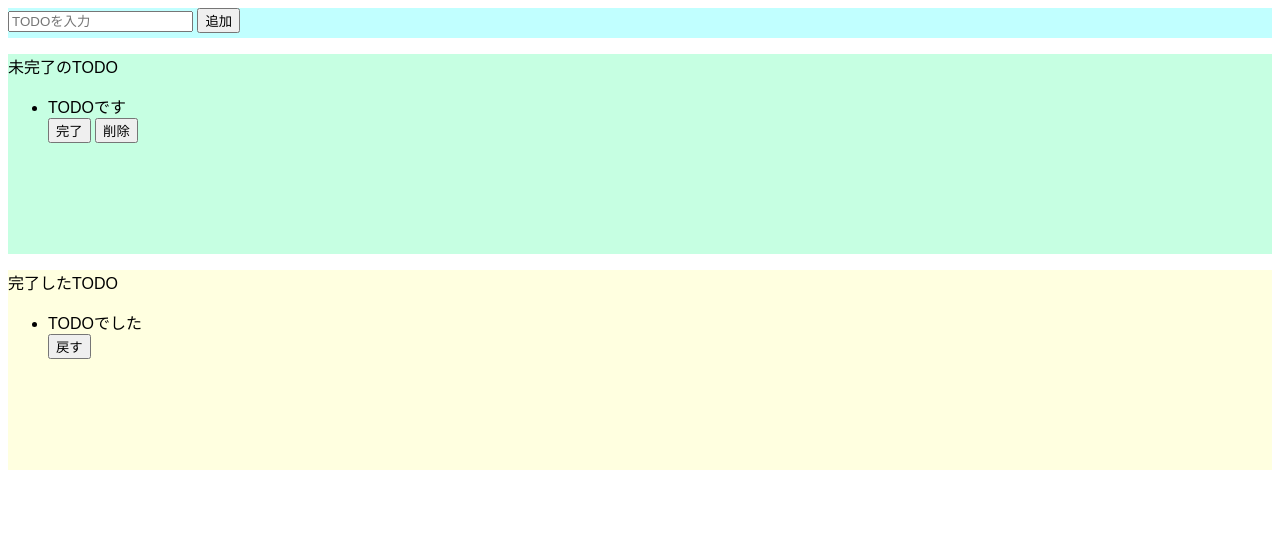
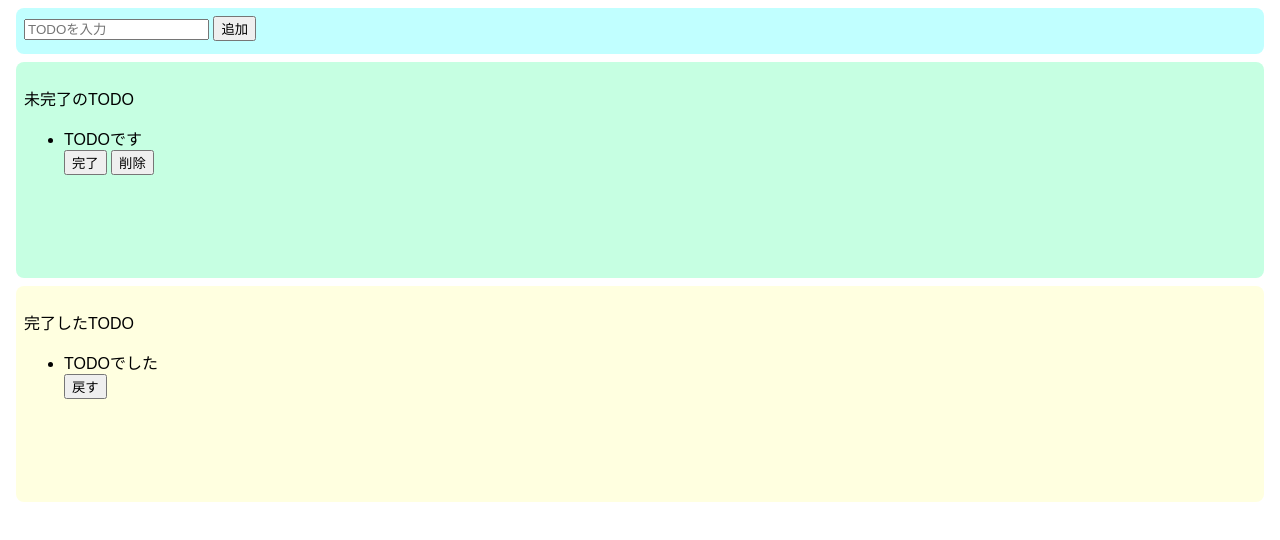
Before and after one commit to Plumnet/TODOfromplaneJavaScript, a website built with Parcel: page src/index.html in a window 1280 px wide. Built offline with nearby package versions, Linux system fonts and the light colour scheme.

Commit message:
内側の位置調整、外側の位置調整、エリアの角を丸に変更

```diff
--- a/src/styles.css
+++ b/src/styles.css
@@ -5,14 +5,23 @@ body {
 .input-area {
   background-color: #c1ffff;
   height: 30px;
+  padding: 8px;
+  margin: 8px;
+  border-radius: 8px;
 }
 
 .incomplete-area {
   background-color: #c6ffe2;
   min-height: 200px;
+  padding: 8px;
+  margin: 8px;
+  border-radius: 8px;
 }
 
 .complete-area {
   background-color: #ffffe0;
   min-height: 200px;
+  padding: 8px;
+  margin: 8px;
+  border-radius: 8px;
 }
```
